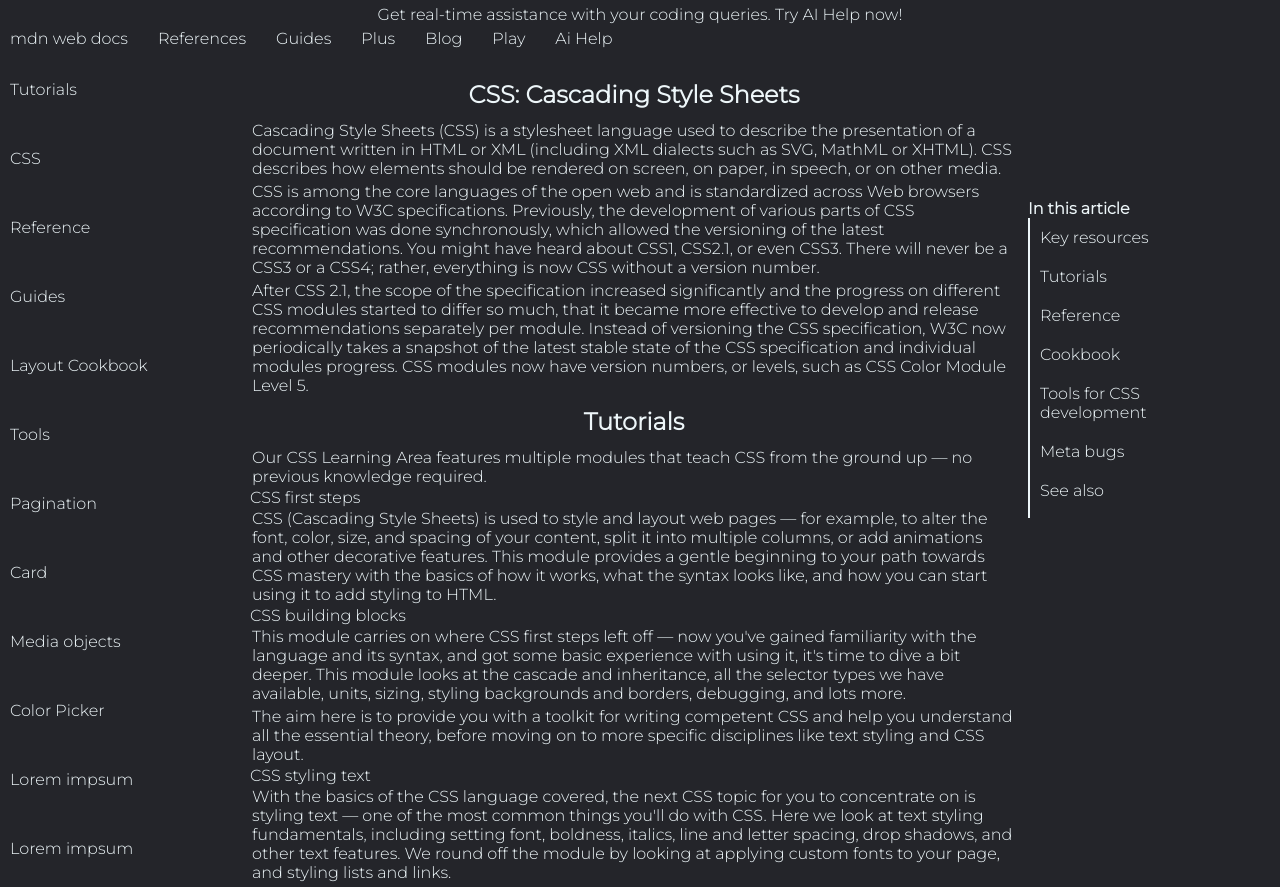
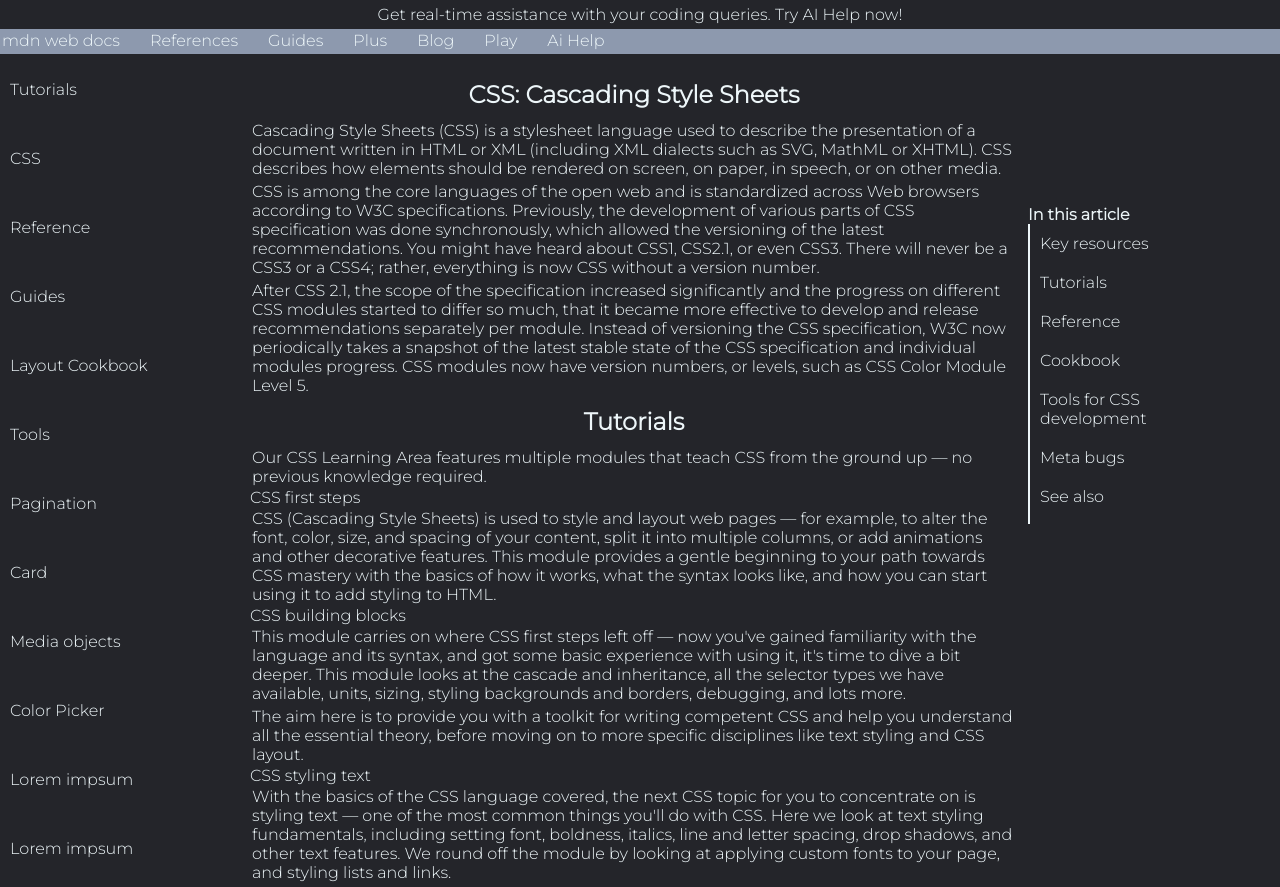
Before and after one commit to idragos00/Clones, a plain HTML site: page mdn-clone.html in a window 1280 px wide. Shown: the top 887 px of the page. Drawn offline with Linux system fonts and the light colour scheme.

Commit message:
dc-nu-merge-sticky

```diff
--- a/mdn-clone.css
+++ b/mdn-clone.css
@@ -27,13 +27,35 @@
 }
 
 .top-navigation-main ul {
-  display: flex;
-  /* position: fixed; */
+  /* display: flex;
   flex-grow: 1;
   gap: 30px;
   height: 100%;
   box-sizing: border-box;
-  margin-left: 10px;
+  margin-left: 10px; */
+
+  background-color: #8d99ae;
+  display: flex;
+  position: sticky;
+  gap: 30px;
+  height: 100%;
+  box-sizing: border-box;
+}
+
+.top-navigation-main {
+  display: flexbox;
+  position: sticky;
+  background-color: #8d99ae;
+  flex-grow: 1;
+  padding: 2px;
+  width: 100%;
+  height: 25px;
+  /* height: fit-content; */
+  position: sticky;
+}
+
+.top-navigation-main-items {
+  background-color: #8d99ae;
 }
 
 li:hover {
```
